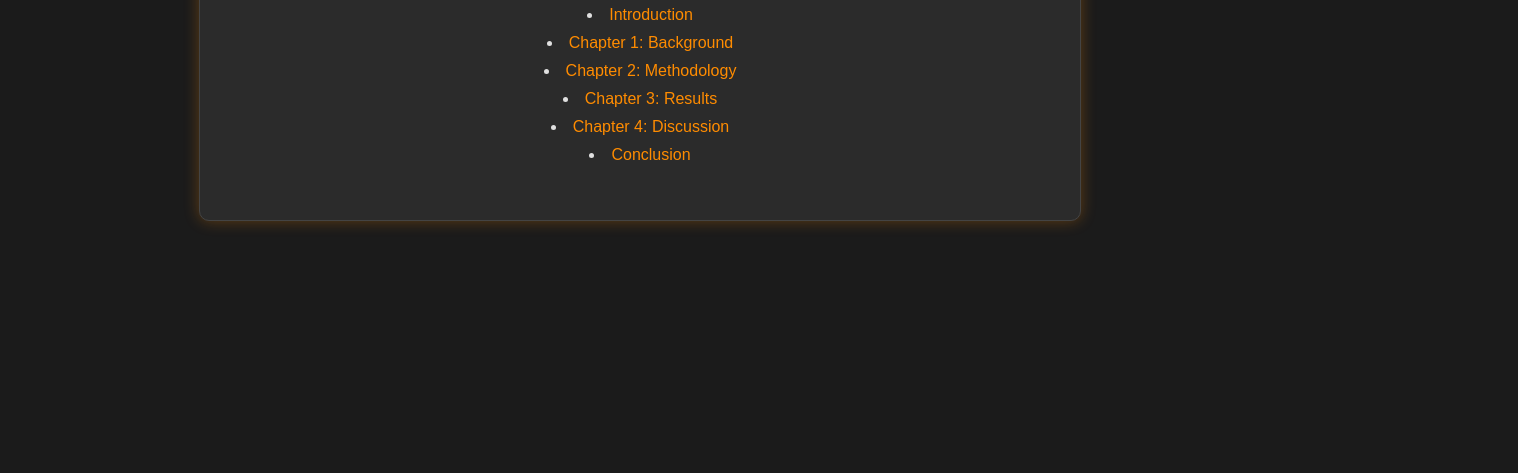
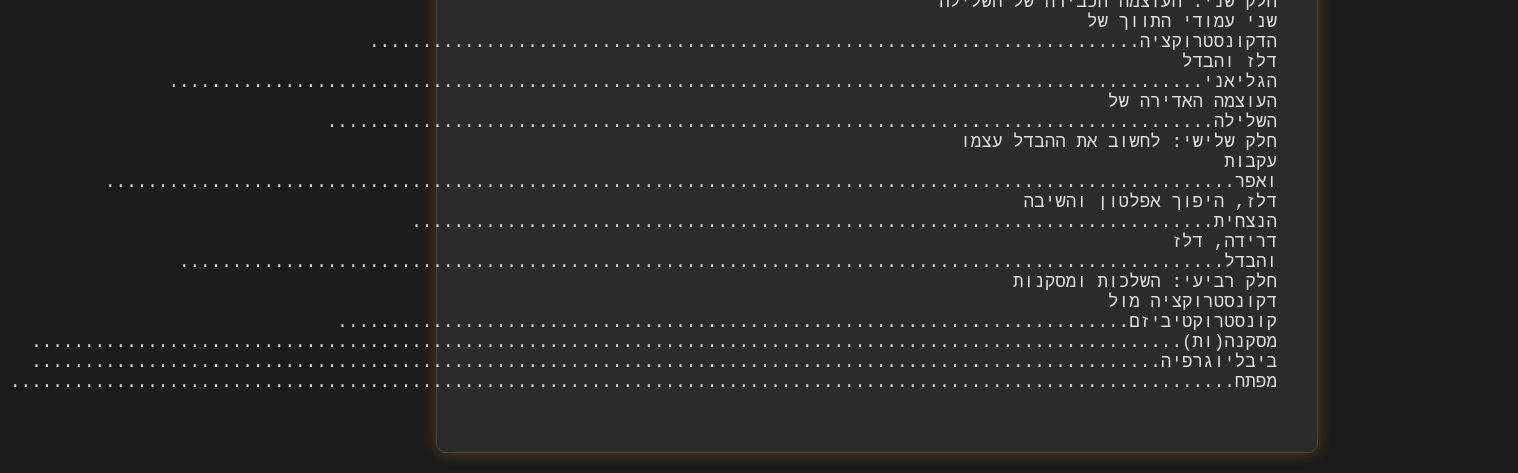
Before and after one commit to nimshav/translation, a website: page public/book/front-matter/contents.html in a window 1280 px wide. Shown: the part 367-840 px from the top of the page, 1518 px wide, since content can reach past the window. Drawn offline with Linux system fonts and the light colour scheme.

Commit message:
contents tab

```diff
--- a/public/book/front-matter/contents.html
+++ b/public/book/front-matter/contents.html
@@ -1,96 +1,82 @@
 <!DOCTYPE html>
-<html lang="en">
+<html lang="he" dir="rtl">
 <head>
   <meta charset="UTF-8">
   <meta name="viewport" content="width=device-width, initial-scale=1.0">
-  <title>Table of Contents</title>
+  <title>תוכן עניינים</title>
   <style>
-    /* Global Dark Mode and Full Viewport Height */
+    /* Global Dark Mode */
     html, body {
-      height: 100%;
       margin: 0;
       padding: 0;
       background-color: #1b1b1b;
       color: #e0e0e0;
       font-family: Arial, sans-serif;
+      height: 100%;
     }
 
-    /* Center content vertically and horizontally */
+    /* Center the container vertically and horizontally */
     body {
       display: flex;
       justify-content: center;
       align-items: center;
-      padding: 20px; /* Provides spacing on smaller screens */
+      padding: 20px;
     }
 
-    /* Perfect Box Container */
+    /* Container for the Contents tab */
     .content-box {
       width: 90%;
       max-width: 800px;
-      padding: 40px;
-      background: #2b2b2b;
+      background-color: #2b2b2b;  /* A dark background that's not too dark */
       border: 1px solid #444;
       border-radius: 10px;
       box-shadow: 0 0 15px rgba(255, 140, 0, 0.3);
+      padding: 40px;
+      direction: rtl;
     }
 
-    /* Center all text within the box */
-    .content-box h1,
-    .content-box h2,
-    .content-box h3,
-    .content-box p,
-    .content-box ul,
-    .content-box li {
-      text-align: center;
+    /* Contents text styling */
+    pre {
+      font-family: "Courier New", Courier, monospace;
+      white-space: pre-wrap;
+      font-size: 1.1rem;
+      margin: 0;
     }
 
-    /* Link Styling */
-    .content-box a {
-      color: #ff8c00;
-      text-decoration: none;
-    }
-
-    .content-box a:hover {
-      text-decoration: underline;
-      color: #ffa500;
-    }
-
-    /* Hebrew Text Support */
-    [lang="he"], .rtl {
-      direction: rtl;
+    /* Center header */
+    h1 {
       text-align: center;
-      font-family: Arial, "Noto Sans Hebrew", sans-serif;
-    }
-
-    /* Center list items */
-    .content-box ul {
-      list-style-position: inside;
-      padding: 0;
-    }
-
-    .content-box li {
-      margin: 10px 0;
-    }
-
-    /* Horizontal rule styling (optional) */
-    .content-box hr {
-      border: none;
-      border-top: 1px solid #444;
-      margin: 40px 0;
+      margin-top: 0;
+      margin-bottom: 20px;
     }
   </style>
 </head>
 <body>
   <div class="content-box">
-    <h1>Table of Contents</h1>
-    <ul>
-      <li><a href="#intro">Introduction</a></li>
-      <li><a href="#chapter1">Chapter 1: Background</a></li>
-      <li><a href="#chapter2">Chapter 2: Methodology</a></li>
-      <li><a href="#chapter3">Chapter 3: Results</a></li>
-      <li><a href="#chapter4">Chapter 4: Discussion</a></li>
-      <li><a href="#conclusion">Conclusion</a></li>
-    </ul>
+    <h1>תוכן עניינים</h1>
+    <pre>
+דף כותרת...............................................................................................................
+דף זכויות יוצרים.....................................................................................................
+תוכן עניינים...........................................................................................................
+תודות....................................................................................................................
+קיצורים.................................................................................................................
+חלק ראשון: מבוא
+השאלה..................................................................................................................
+ביסוס השאלה........................................................................................................
+חלק שני: העוצמה הכבירה של השלילה
+שני עמודי התווך של הדקונסטרוקציה.........................................................................
+דלז והבדל הגליאני..................................................................................................
+העוצמה האדירה של השלילה....................................................................................
+חלק שלישי: לחשוב את ההבדל עצמו
+עקבות ואפר...........................................................................................................
+דלז, היפוך אפלטון והשיבה הנצחית............................................................................
+דרידה, דלז והבדל...................................................................................................
+חלק רביעי: השלכות ומסקנות
+דקונסטרוקציה מול קונסטרוקטיביזם...........................................................................
+מסקנה(ות).............................................................................................................
+ביבליוגרפיה...........................................................................................................
+מפתח....................................................................................................................
+    </pre>
   </div>
 </body>
 </html>
```
Also changed, not shown: public/book/front-matter/abbreviations.html (+13 -3 lines), public/book/front-matter/acknowledgements.html (+6 -42 lines).
